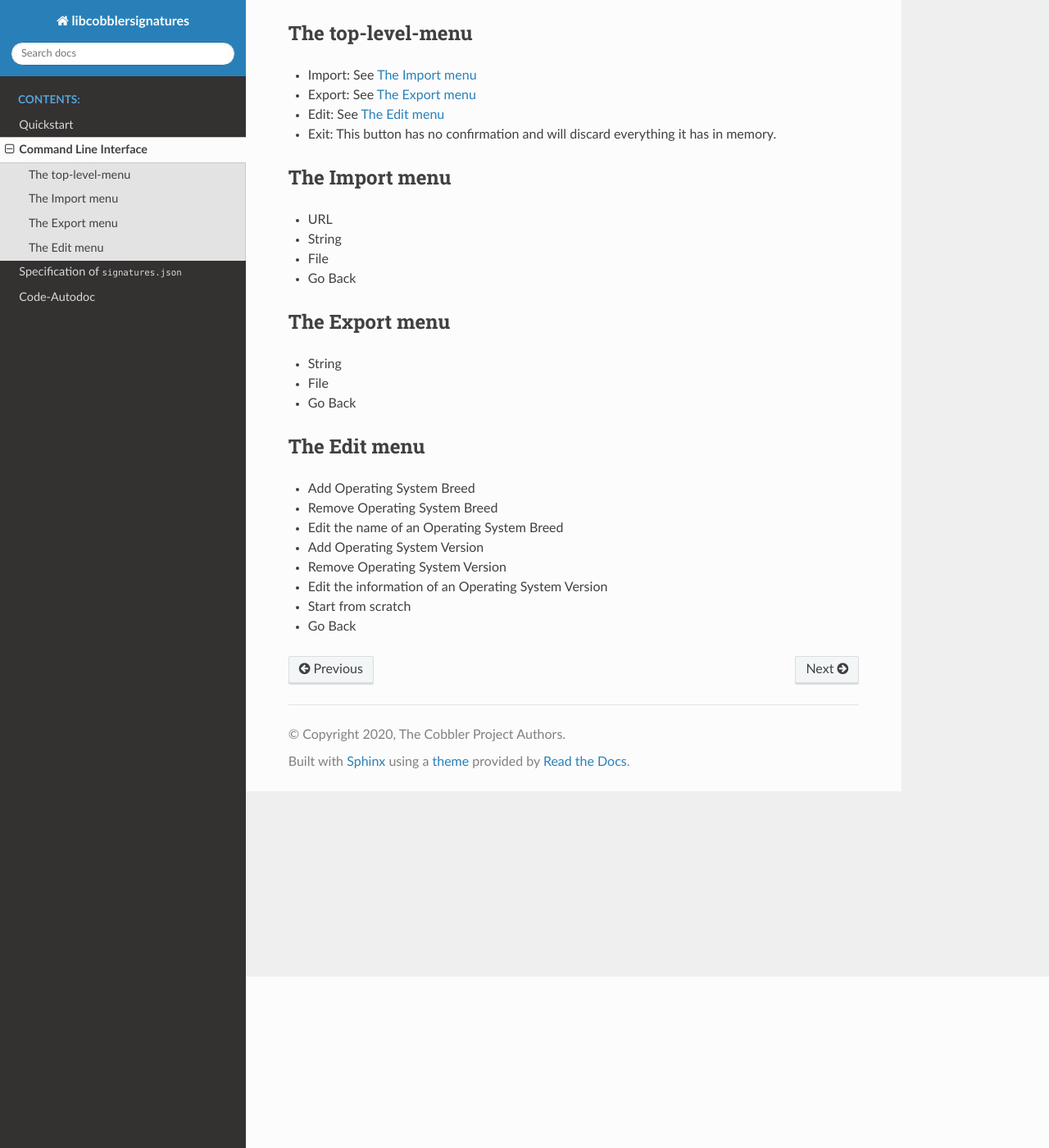
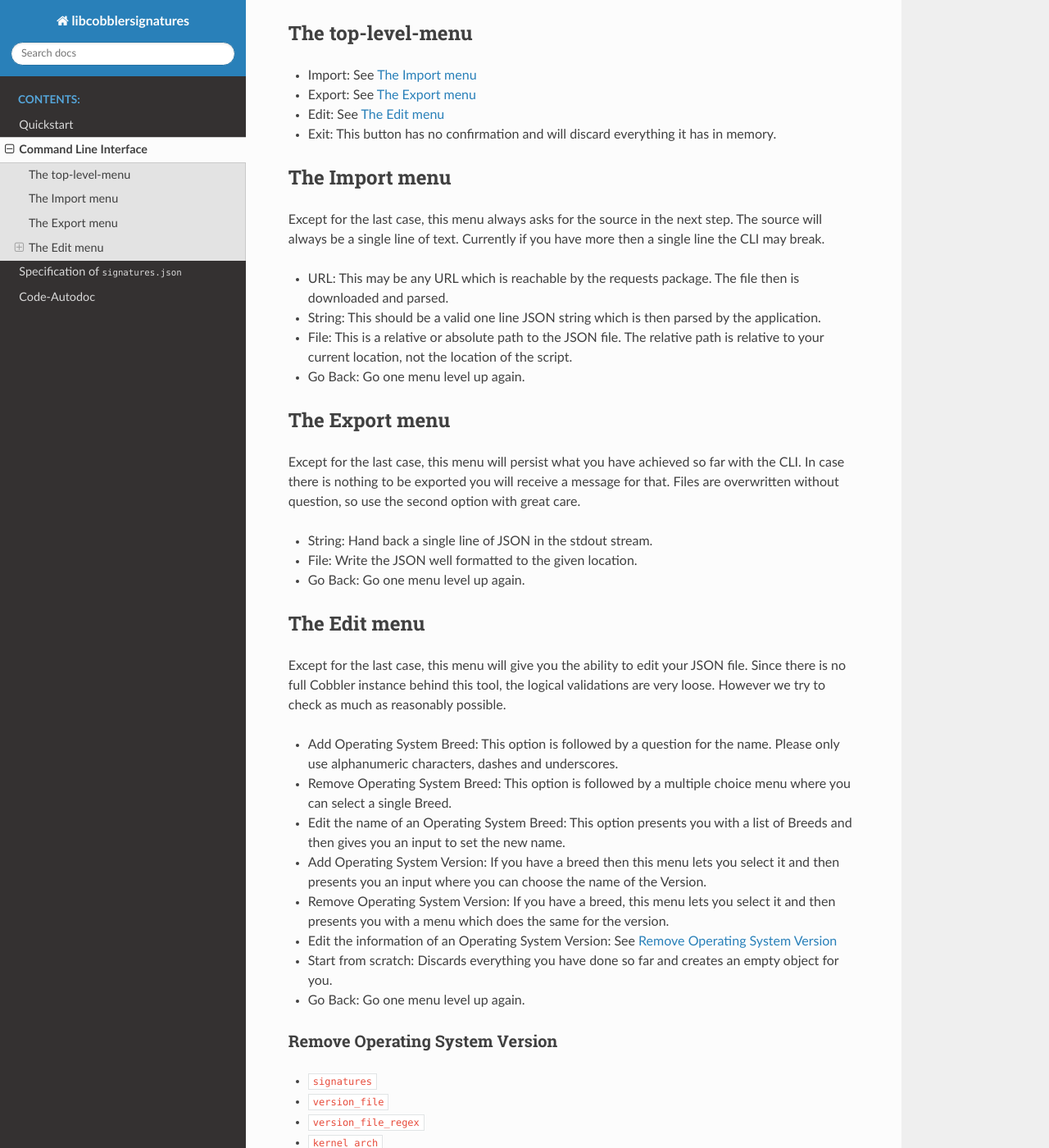
Before and after one commit to cobbler/libcobblersignatures, a Sphinx documentation site: the page built from docs/cli.rst, in a window 1280 px wide and 1400 px high, scrolled down 209 px. Shown: the whole window at 82% size. Built offline with Sphinx 7.4.7 and the Read the Docs theme 2.0.0, drawn with Linux system fonts in a browser that asks for light colours; some of the changed text lies outside the part shown.

Commit message:
Docs: Extend the CLI docs for a bit so the basics are clear

```diff
--- a/docs/cli.rst
+++ b/docs/cli.rst
@@ -16,26 +16,62 @@ The top-level-menu
 The Import menu
 ###############
 
-- URL
-- String
-- File
-- Go Back
+Except for the last case, this menu always asks for the source in the next step. The source will always be a single
+line of text. Currently if you have more then a single line the CLI may break.
+
+- URL: This may be any URL which is reachable by the requests package. The file then is downloaded and parsed.
+- String: This should be a valid one line JSON string which is then parsed by the application.
+- File: This is a relative or absolute path to the JSON file. The relative path is relative to your current location,
+  not the location of the script.
+- Go Back: Go one menu level up again.
 
 The Export menu
 ###############
 
-- String
-- File
-- Go Back
+Except for the last case, this menu will persist what you have achieved so far with the CLI. In case there is nothing
+to be exported you will receive a message for that. Files are overwritten without question, so use the second option
+with great care.
+
+- String: Hand back a single line of JSON in the stdout stream.
+- File: Write the JSON well formatted to the given location.
+- Go Back: Go one menu level up again.
 
 The Edit menu
 #############
 
-- Add Operating System Breed
-- Remove Operating System Breed
-- Edit the name of an Operating System Breed
-- Add Operating System Version
-- Remove Operating System Version
-- Edit the information of an Operating System Version
-- Start from scratch
-- Go Back
+Except for the last case, this menu will give you the ability to edit your JSON file. Since there is no full Cobbler
+instance behind this tool, the logical validations are very loose. However we try to check as much as reasonably
+possible.
+
+- Add Operating System Breed: This option is followed by a question for the name. Please only use alphanumeric
+  characters, dashes and underscores.
+- Remove Operating System Breed: This option is followed by a multiple choice menu where you can select a single Breed.
+- Edit the name of an Operating System Breed: This option presents you with a list of Breeds and then gives you an input
+  to set the new name.
+- Add Operating System Version: If you have a breed then this menu lets you select it and then presents you an input
+  where you can choose the name of the Version.
+- Remove Operating System Version: If you have a breed, this menu lets you select it and then presents you with a
+  menu which does the same for the version.
+- Edit the information of an Operating System Version: See :ref:`Remove Operating System Version`
+- Start from scratch: Discards everything you have done so far and creates an empty object for you.
+- Go Back: Go one menu level up again.
+
+Remove Operating System Version
+===============================
+
+- ``signatures``
+- ``version_file``
+- ``version_file_regex``
+- ``kernel_arch``
+- ``kernel_arch_regex``
+- ``supported_arches``
+- ``supported_repo_breeds``
+- ``kernel_file``
+- ``initrd_file``
+- ``isolinux_ok``
+- ``default_autoinstall``
+- ``kernel_options``
+- ``kernel_options_post``
+- ``template_files``
+- ``boot_files``
+- ``boot_loaders``
--- a/docs/json-specification.rst
+++ b/docs/json-specification.rst
@@ -12,7 +12,7 @@
 File structure
 ##############
 
-The file should be a single JSON Object which has a single key with the name `breeds`. This key should contain a single
+The file should be a single JSON object which has a single key with the name `breeds`. This key should contain a single
 sub-object with key-value pairs for each operating system group.
 
 Currently the following operating system groups are existing:
```
